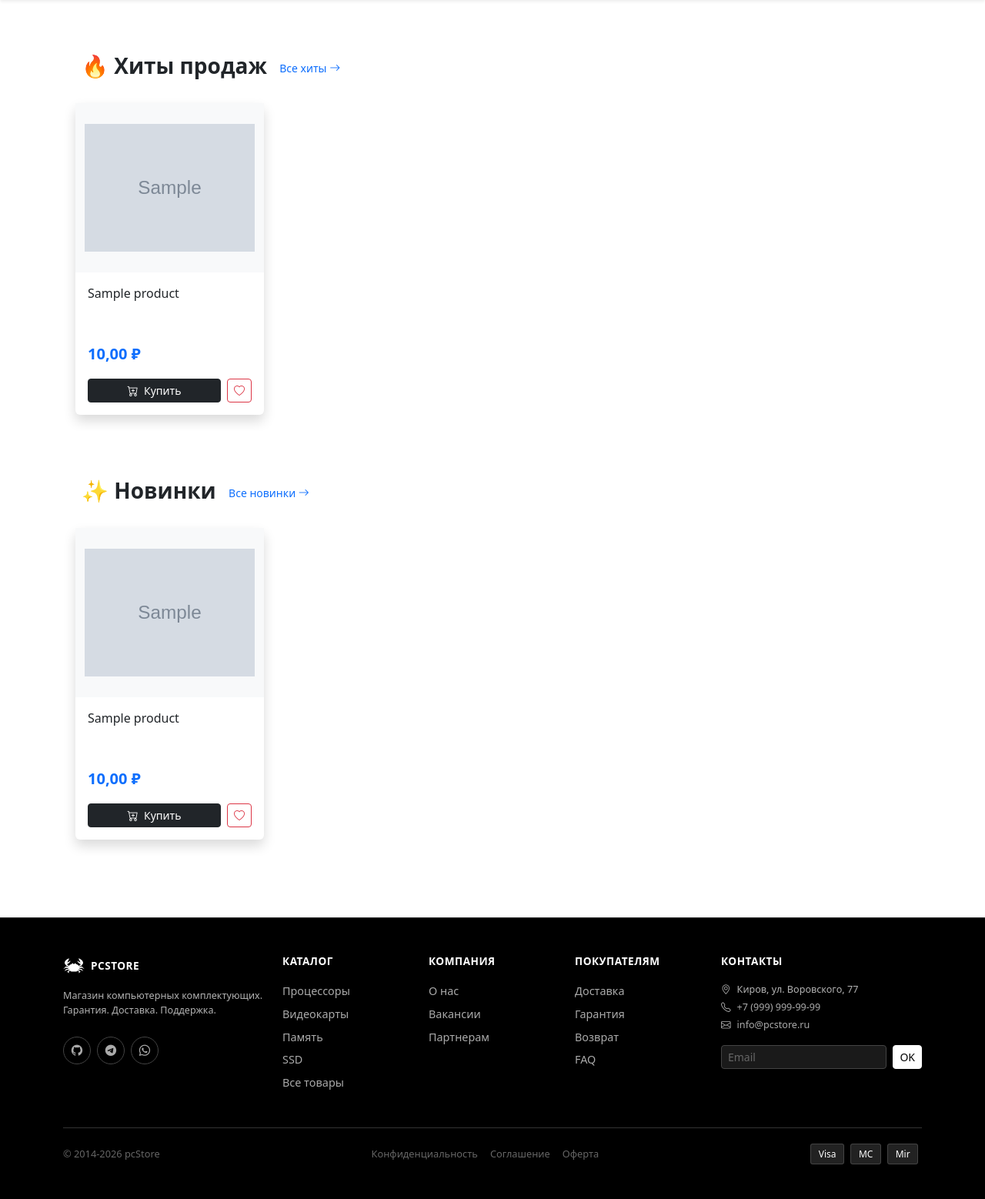
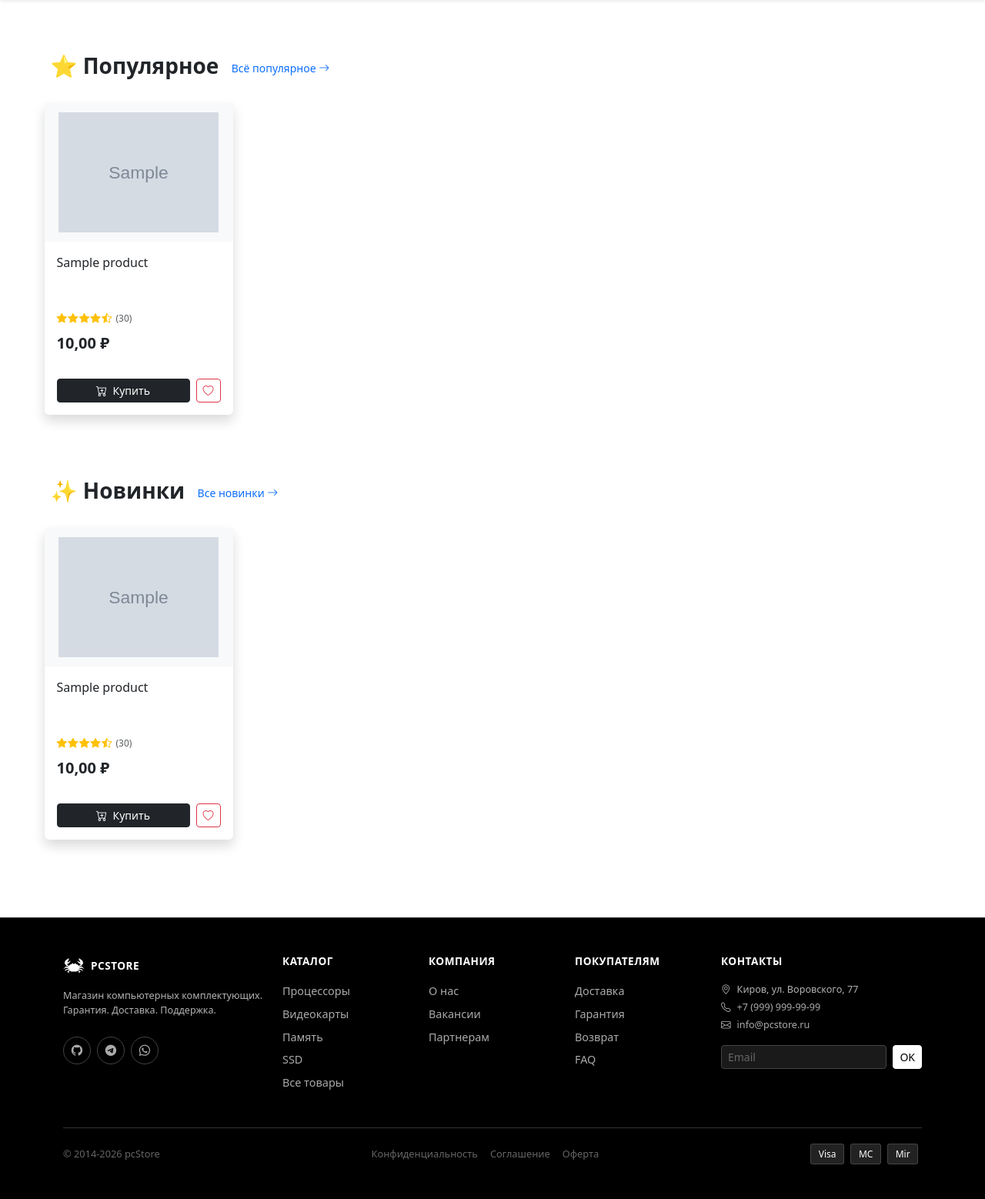
Before and after one commit to DangerPate/pcStore, a Django app: page / in a window 1280 px wide; the page is wider, and only the part inside the window is pictured. Shown: the part 66-1624 px from the top of that part at 77% size. Run offline with Django 5.2, Linux system fonts and the light colour scheme; tables that the repository leaves empty hold one stand-in row (values such as "Sample post"); grey boxes marked "Sample" are stand-in pictures; some libraries are stand-ins or nearby versions.

Commit message:
mini fixes

```diff
--- a/pcStore/catalog/models.py
+++ b/pcStore/catalog/models.py
@@ -186,6 +186,11 @@ class Product(models.Model):
         else:
             return 'Под заказ'
 
+    @property
+    def review_count(self):
+        """Заглушка: возвращает случайное число отзывов (10-500)"""
+        # 🔥 В будущем: return self.reviews.count()
+        return (self.id * 7 + 13) % 491 + 10  # Псевдо-рандом на основе ID
     # 🔥 === УВЕЛИЧЕНИЕ ПРОСМОТРОВ ===
     def increment_views(self):
         """Безопасное увеличение счётчика просмотров"""
--- a/pcStore/main/static/main/css/main.css
+++ b/pcStore/main/static/main/css/main.css
@@ -471,47 +471,46 @@ footer .payment-badge {
 }
 
 /* ==========================================
-   КАРУСЕЛЬ ХИТОВ ПРОДАЖ (без фона)
+   КАРУСЕЛЬ ПОПУЛЯРНОГО (без фона)
    ========================================== */
 
-.hit-carousel-section {
+.popular-carousel-section {
     padding: 0.8rem 0 1.5rem !important;
     border-radius: 12px;
     position: relative;
     margin-top: 10px;
-    /* 🔑 НЕТ background: #f8f9fa — белый фон как у сайта */
 }
 
-.hit-carousel-section h3 {
+.popular-carousel-section h3 {
     margin-bottom: 0.4rem !important;
     padding: 0 1rem;
 }
 
-.hit-carousel-section .swiper {
+.popular-carousel-section .swiper {
     overflow: hidden !important;
     max-width: 100%;
     padding-left: 1rem !important;
 }
 
-.hit-carousel-section .swiper-wrapper {
+.popular-carousel-section .swiper-wrapper {
     padding-bottom: 0px;
     gap: 30px;
     height: 450px !important;
 }
 
-.hit-carousel-section .swiper-slide {
+.popular-carousel-section .swiper-slide {
     width: 245px !important;
     flex-shrink: 0 !important;
 }
 
-.hit-carousel-section .product-card {
+.popular-carousel-section .product-card {
     height: 100% !important;
     width: 100% !important;
 }
 
 /* СТРЕЛКИ */
-.hit-carousel-section .swiper-button-prev,
-.hit-carousel-section .swiper-button-next {
+.popular-carousel-section .swiper-button-prev,
+.popular-carousel-section .swiper-button-next {
     color: #333 !important;
     opacity: 0.9;
     width: 40px !important;
@@ -524,19 +523,19 @@ footer .payment-badge {
     border-radius: 50%;
     box-shadow: 0 2px 8px rgba(0,0,0,0.15);
 }
-.hit-carousel-section .swiper-button-prev:hover,
-.hit-carousel-section .swiper-button-next:hover {
+.popular-carousel-section .swiper-button-prev:hover,
+.popular-carousel-section .swiper-button-next:hover {
     opacity: 1;
     background: #fff;
 }
-.hit-carousel-section .swiper-button-prev:after,
-.hit-carousel-section .swiper-button-next:after {
+.popular-carousel-section .swiper-button-prev:after,
+.popular-carousel-section .swiper-button-next:after {
     font-size: 20px !important;
     font-weight: bold;
 }
 
 @media (max-width: 767.98px) {
-    .hit-carousel-section .swiper-slide div {
+    .popular-carousel-section .swiper-slide div {
         height: 370px !important;
     }
 }
@@ -603,8 +602,72 @@ footer .payment-badge {
     font-weight: bold;
 }
 
+
+
 @media (max-width: 767.98px) {
     .new-carousel-section .swiper-slide div {
         height: 370px !important;
     }
 }
+
+/* Делаем карусель во всю ширину */
+.discount-carousel-section,
+.popular-carousel-section,
+.new-carousel-section
+{
+    width: 1377px !important;           /* 100% ширины окна */
+    margin-left: calc(-105px / 2) !important;  /* центрируем относительно окна */
+    position: relative !important;
+    left: 0 !important;
+}
+
+.promo-carousel-section
+{
+    width: 1377px !important;
+    margin-left: calc(-85px / 2) !important;  /* центрирование */
+    position: relative !important;
+    left: 0 !important;
+}
+
+.promo-carousel-section .banner-wrapper {
+    width: 546px !important;
+    flex: 0 0 546px !important;  /* 🔑 добавляем это */
+}
+
+.promo-carousel-section .col-lg-8 {
+    width: calc(100% - 546px) !important;  /* оставшееся место */
+    flex: 1 !important;
+    max-width: none !important;
+}
+
+/* ==========================================
+   MINI PRODUCT CARD — ДОПОЛНИТЕЛЬНЫЕ ЭЛЕМЕНТЫ
+   ========================================== */
+
+/* Рейтинг: звёзды */
+.product-card .text-warning i {
+    font-size: 0.85rem;
+    margin-right: 1px;
+}
+
+/* Старая цена: зачёркнутая */
+.product-card .text-decoration-line-through {
+    color: #999 !important;
+    font-weight: 400;
+}
+
+/* Бейдж скидки */
+.product-card .badge.bg-danger {
+    font-weight: 600;
+    letter-spacing: 0.3px;
+}
+
+/* Адаптив для мобильных */
+@media (max-width: 767.98px) {
+    .product-card .text-warning i {
+        font-size: 0.75rem;
+    }
+    .product-card .fs-5 {
+        font-size: 1.1rem !important;
+    }
+}
--- a/pcStore/main/templates/main/index.html
+++ b/pcStore/main/templates/main/index.html
@@ -77,6 +77,7 @@
 <!-- ==========================================
      ТОВАРЫ СО СКИДКОЙ
      ========================================== -->
+<div class="container" style="max-width: 1440px;">
 {% if discounted_products %}
     <section class="discount-carousel-section mb-4">
         <div class="container-fluid px-0">
@@ -109,20 +110,20 @@
     <!-- ==========================================
          ХИТЫ ПРОДАЖ (без серого фона)
          ========================================== -->
-{% if hit_products %}
-<section class="hit-carousel-section mb-4">
+    {% if popular_products %}
+    <section class="popular-carousel-section mb-4">
         <div class="container-fluid px-0">
             <h3 class="fw-bold px-3 px-md-4 mb-3">
-            🔥 Хиты продаж
+                ⭐ Популярное
                 <a href="#" class="btn btn-link btn-sm text-decoration-none">
-                Все хиты <i class="bi bi-arrow-right"></i>
+                    Всё популярное <i class="bi bi-arrow-right"></i>
                 </a>
             </h3>
 
-        <!-- Swiper контейнер (такой же как у скидок, но без фона) -->
-        <div class="swiper hitSwiper" style="padding: 0 1rem;">
+            <!-- Swiper контейнер -->
+            <div class="swiper popularSwiper" style="padding: 0 1rem;">
                 <div class="swiper-wrapper" style="height: 410px; gap: 30px;">
-                {% for product in hit_products %}
+                    {% for product in popular_products %}
                     <div class="swiper-slide" style="width: 245px;">
                         <div style="height: 405px;">
                             {% include 'product/mini_product_card.html' with product=product %}
@@ -170,4 +171,5 @@
         </div>
     </section>
     {% endif %}
+</div>
 {% endblock %}
--- a/pcStore/main/templates/main/layout.html
+++ b/pcStore/main/templates/main/layout.html
@@ -230,11 +230,11 @@
                 },
             });
         }
-        // 🔥 Карусель хитов продаж
-        if (document.querySelector('.hitSwiper')) {
-            new Swiper('.hitSwiper', {
+        // 🔥 Карусель популярного
+        if (document.querySelector('.popularSwiper')) {
+            new Swiper('.popularSwiper', {
                 loop: true,
-                speed: 500,  // Быстрая анимация
+                speed: 500,
                 slidesPerView: 'auto',
                 spaceBetween: 0,
                 loopedSlides: 5,
--- a/pcStore/main/views.py
+++ b/pcStore/main/views.py
@@ -5,14 +5,10 @@ from cart.models import CartItem, Favorite
 from .models import Banner
 
 
-# main/views.py
-
-# main/views.py
-
 def index(request):
     """Главная страница с баннерами и каруселями"""
 
-    # === БАННЕРЫ С ТОВАРАМИ ===
+    # === 1. БАННЕРЫ С ТОВАРАМИ ===
     banners_with_products = []
     active_banners = Banner.objects.filter(
         is_active=True
@@ -20,25 +16,28 @@ def index(request):
 
     for banner in active_banners:
         if banner.is_current:
-            discounted_products = banner.get_discounted_products(count=3)
+            # 🔑 ИСПРАВЛЕНИЕ: работаем с QuerySet, а не со списком
+            # get_discounted_products возвращал list, у которого нет .annotate()
+            products_qs = banner.products.filter(is_active=True)
 
             if request.user.is_authenticated:
-                discounted_products = discounted_products.annotate(
+                products_qs = products_qs.annotate(
                     is_in_cart=Exists(CartItem.objects.filter(user=request.user, product=OuterRef('pk'))),
                     is_favorited=Exists(Favorite.objects.filter(user=request.user, product=OuterRef('pk')))
                 )
             else:
-                discounted_products = discounted_products.annotate(
+                products_qs = products_qs.annotate(
                     is_in_cart=Value(False, output_field=BooleanField()),
                     is_favorited=Value(False, output_field=BooleanField())
                 )
 
+            # 🔑 Преобразуем в список ТОЛЬКО после аннотаций и ограничения выборки
             banners_with_products.append({
                 'banner': banner,
-                'products': list(discounted_products),
+                'products': list(products_qs[:3]),
             })
 
-    # === 🔥 ТОВАРЫ СО СКИДКОЙ ===
+    # === 2. ТОВАРЫ СО СКИДКОЙ ===
     discounted_products_all = Product.objects.filter(
         is_active=True,
         old_price__isnull=False
@@ -57,38 +56,33 @@ def index(request):
             is_favorited=Value(False, output_field=BooleanField())
         )
 
-    # === ОБЫЧНЫЕ ТОВАРЫ ===
-    products = Product.objects.filter(is_active=True)[:15]
+    # === 3. ПОПУЛЯРНОЕ (только товары с максимальным количеством просмотров) ===
+    popular_products = Product.objects.filter(
+        is_active=True,
+        views__gt=0  # 🔑 Исключаем товары с 0 просмотров
+    ).order_by('-views')[:15]  # 🔑 Сортировка строго по убыванию просмотров
 
     if request.user.is_authenticated:
-        products = products.annotate(
+        popular_products = popular_products.annotate(
             is_in_cart=Exists(CartItem.objects.filter(user=request.user, product=OuterRef('pk'))),
             is_favorited=Exists(Favorite.objects.filter(user=request.user, product=OuterRef('pk')))
         )
     else:
-        products = products.annotate(
+        popular_products = popular_products.annotate(
             is_in_cart=Value(False, output_field=BooleanField()),
             is_favorited=Value(False, output_field=BooleanField())
         )
-    # main/views.py — внутри функции index(), после discounted_products_all
 
-    # === 🔥 ХИТЫ ПРОДАЖ ===
-    hit_products = Product.objects.filter(
-        is_active=True
-    ).order_by('-created_at')[:15]
-
-    new_products = Product.objects.filter(
-        is_active=True
-    ).order_by('-created_at')[:15]
-
+    # === 4. НОВИНКИ (автоматически по дате создания) ===
+    new_products = Product.objects.filter(is_active=True).order_by('-created_at')[:15]
 
     if request.user.is_authenticated:
-        hit_products = hit_products.annotate(
+        new_products = new_products.annotate(
             is_in_cart=Exists(CartItem.objects.filter(user=request.user, product=OuterRef('pk'))),
             is_favorited=Exists(Favorite.objects.filter(user=request.user, product=OuterRef('pk')))
         )
     else:
-        hit_products = hit_products.annotate(
+        new_products = new_products.annotate(
             is_in_cart=Value(False, output_field=BooleanField()),
             is_favorited=Value(False, output_field=BooleanField())
         )
@@ -96,10 +90,11 @@ def index(request):
     return render(request, 'main/index.html', {
         'banners_with_products': banners_with_products,
         'discounted_products': discounted_products_all,
-        'hit_products': hit_products,
+        'popular_products': popular_products,  # 🔑 Новое имя
         'new_products': new_products,
-        'products': products,
     })
+
+
 def about(request):
     return render(request, 'main/info/about.html')
 
--- a/pcStore/product/templates/product/mini_product_card.html
+++ b/pcStore/product/templates/product/mini_product_card.html
@@ -1,10 +1,18 @@
 {% load static %}
 <div class="col">
   <div class="card h-100 shadow border-0 position-relative product-card">
-    <!--Изображение-->
-    <div class="position-relative bg-light" style="height: 220px;">
+
+    <!-- 🔥 Бейдж скидки (если есть) -->
+    {% if product.old_price and product.old_price > product.price %}
+    <span class="position-absolute top-0 start-0 badge bg-danger rounded-0 m-3 px-2 py-1" style="z-index: 3; font-size: 0.75rem;">
+      -{{ product.discount_percent }}%
+    </span>
+    {% endif %}
+
+    <!-- Изображение -->
+    <div class="position-relative bg-light" style="height: 180px;">
       {% if product.image %}
-        <a href="#" class="d-block h-100 w-100" onclick="alert('Страница товара: {{ product.title }}'); return false;">
+        <a href="{% url 'catalog:product_detail' product.slug %}" class="d-block h-100 w-100">
           <img src="{{ product.image.url }}"
                alt="{{ product.title }}"
                class="w-100 h-100"
@@ -18,20 +26,44 @@
       {% endif %}
     </div>
 
-    <!--Название-->
+    <!-- Контент карточки -->
     <div class="card-body d-flex flex-column p-3">
+
+      <!-- Название -->
       <h6 class="card-title mb-2" style="display: -webkit-box; -webkit-line-clamp: 3; -webkit-box-orient: vertical; overflow: hidden; text-overflow: ellipsis; line-height: 1.4; height: 4.2em;">
         <a href="{% url 'catalog:product_detail' product.slug %}" class="text-decoration-none text-dark stretched-link">
           {{ product.title }}
         </a>
       </h6>
 
-      <!--Цена-->
-      <div class="fw-bold text-primary fs-5 mb-3">
-        {{ product.price }} ₽
+      <!-- 🔥 Рейтинг и отзывы (заглушки) -->
+      <div class="d-flex align-items-center gap-1 mb-2">
+        <div class="d-flex text-warning small">
+          <!-- 5 звёзд -->
+          <i class="bi bi-star-fill"></i>
+          <i class="bi bi-star-fill"></i>
+          <i class="bi bi-star-fill"></i>
+          <i class="bi bi-star-fill"></i>
+          <i class="bi bi-star-half"></i>
+        </div>
+        <span class="text-muted small" style="font-size: 0.75rem;">
+          ({{ product.review_count|default:127 }})
+        </span>
       </div>
 
-      <!--Кнопки-->
+      <!-- 🔥 Цены: старая и новая -->
+      <div class="d-flex align-items-center gap-2 mb-3">
+        <span class="fw-bold text-dark fs-5">
+          {{ product.price }} ₽
+        </span>
+        {% if product.old_price and product.old_price > product.price %}
+        <span class="text-muted text-decoration-line-through small" style="font-size: 0.9rem;">
+          {{ product.old_price }} ₽
+        </span>
+        {% endif %}
+      </div>
+
+      <!-- Кнопки (внизу, прижаты) -->
       <div class="mt-auto d-flex gap-2 position-relative" style="z-index: 2;">
           {% if product.is_in_cart %}
           <button type="button" class="btn btn-success btn-sm flex-grow-1 btn-add-cart" data-slug="{{ product.slug }}">
```
Also changed, not shown: pcStore/seed_data.py (added, +71 -0 lines). Lines whose indentation alone changed are shown as unchanged.
